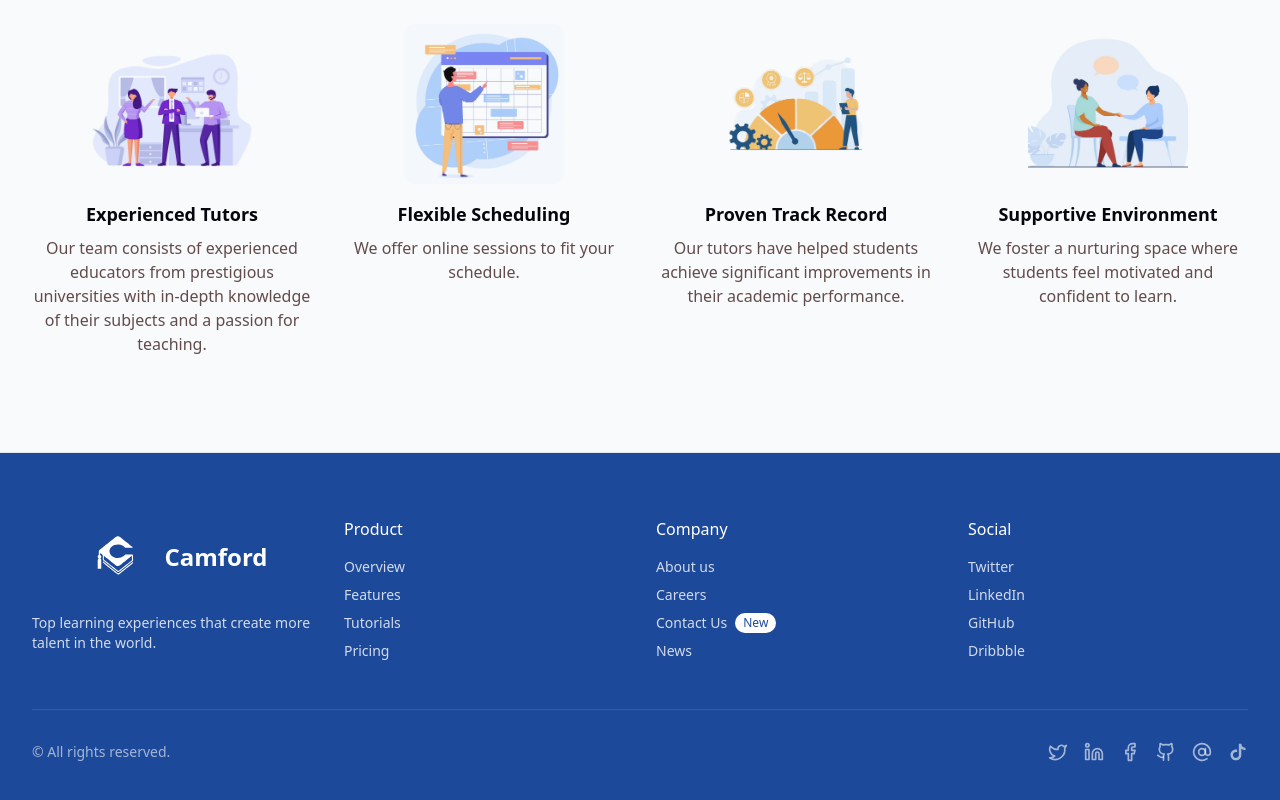
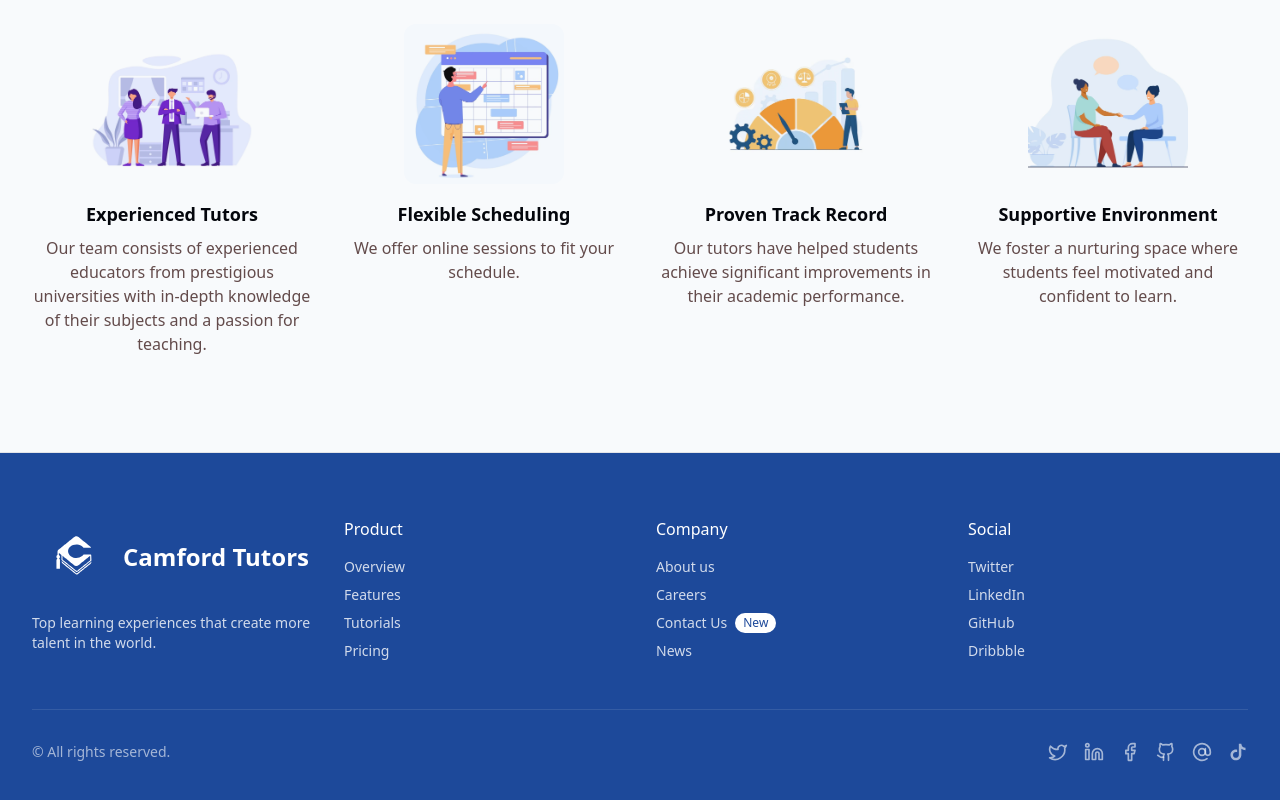
Before and after one commit to Txbish/camford, a Next.js app: page / in a window 1280 px wide. Shown: the part 1721-2521 px from the top of the page. Built offline with nearby package versions, Linux system fonts and the light colour scheme.

Commit message:
Update brand name in layout to 'Camford Tutors'

```diff
--- a/components/layout.tsx
+++ b/components/layout.tsx
@@ -201,7 +201,7 @@ export default function Layout({ children }: LayoutProps) {
                   className="object-cover sm:w-12 sm:h-12 md:w-16 md:h-16 lg:w-20 lg:h-20" // Responsive sizing
                 />
                 <span className="flex items-center justify-center">
-                  Camford
+                  Camford Tutors
                 </span>
               </Link>
 
```
